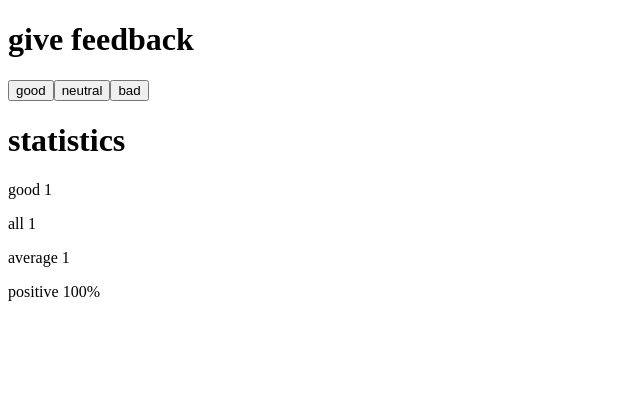
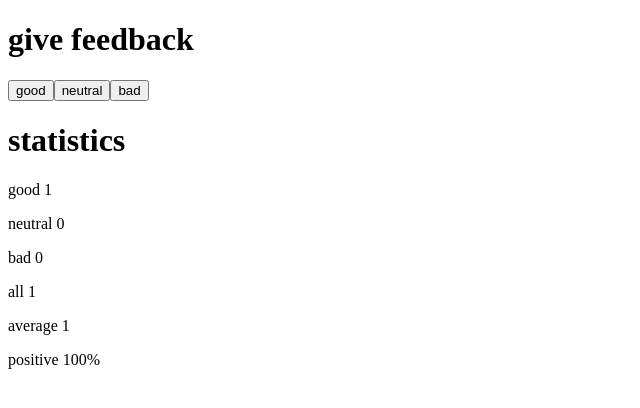
Before and after one commit to WhiskeyC0la/fullstackopen, a React (Vite) app in the folder part1/unicafe/: page / in a window 1280 px wide. Both pictures are taken after a click on the button "good". Shown: the top 408 px of the page, without its empty margins (0-640 px from the left). Built offline with nearby package versions, Linux system fonts and the light colour scheme.

Commit message:
part1 exercise 1.9 unicafe

```diff
--- a/part1/unicafe/src/App.jsx
+++ b/part1/unicafe/src/App.jsx
@@ -2,7 +2,22 @@ import { useState } from 'react'
 
 const Header = ({ text }) => <h1>{text}</h1>
 const Button = ({ onClick, text }) => <button onClick={onClick}>{text}</button>
-const Statistic = ({text, value, suffix}) => value === 0 ? null : <p>{text} {value}{suffix}</p>
+const Statistics = ({good, neutral, bad, total, average, positive, suffix}) => {
+  if(total === 0) {
+    return <p>No feedback given</p>
+  }
+
+  return (
+    <div>
+      <p>good {good}</p>
+      <p>neutral {neutral}</p>
+      <p>bad {bad}</p>
+      <p>all {total}</p>
+      <p>average {average}</p>
+      <p>positive {positive}{suffix}</p>
+    </div>
+  )
+}
 
 const App = () => {
   const [good, setGood] = useState(0)
@@ -25,12 +40,7 @@ const App = () => {
       <Button onClick={handleBadClick} text='bad' />
 
       <Header text='statistics' />
-      <Statistic text = 'good' value = {good}/>
-      <Statistic text = 'neutral' value = {neutral}/>
-      <Statistic text = 'bad' value = {bad}/>
-      <Statistic text = 'all' value = {total}/>
-      <Statistic text = 'average' value = {average}/>
-      <Statistic text = 'positive' value = {positive} suffix = '%'/>
+      <Statistics good = {good} neutral = {neutral} bad = {bad} total = {total} average = {average} positive = {positive} suffix = '%'/>
     </div>
   )
 }
```
